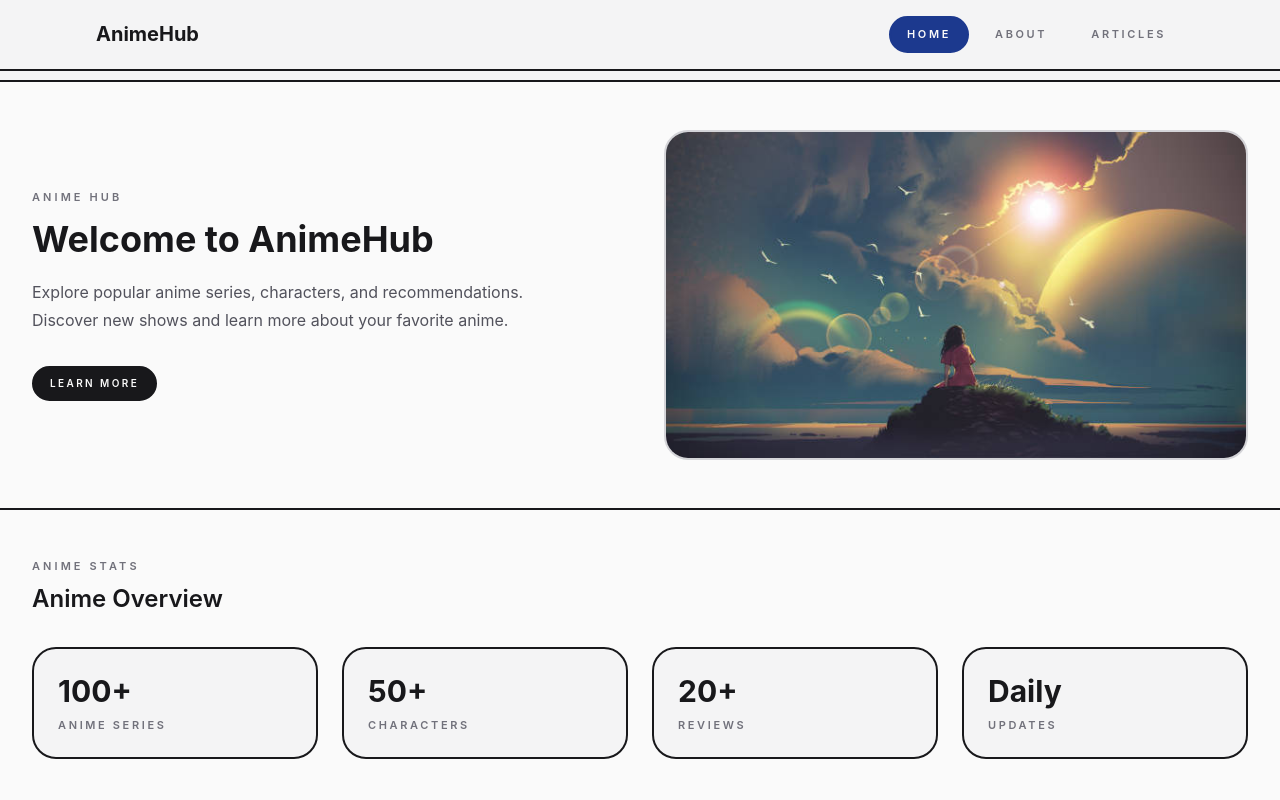
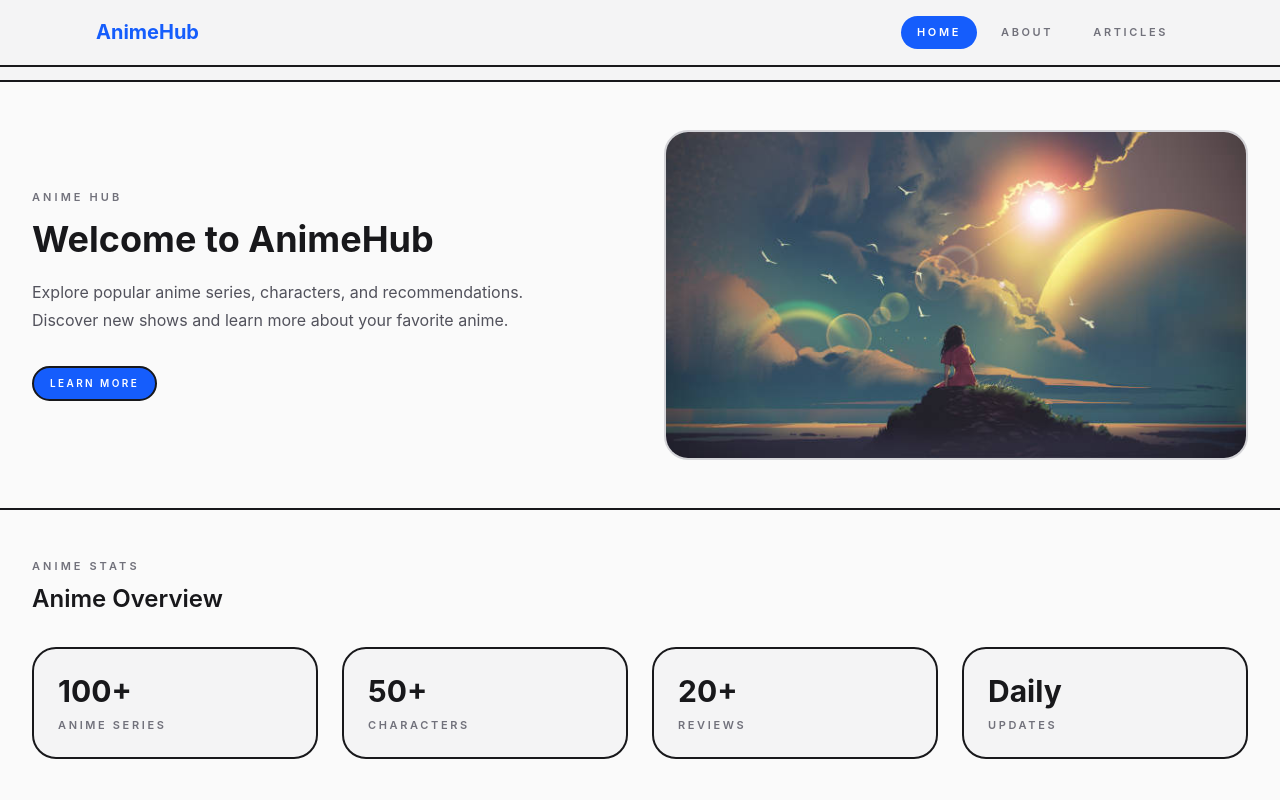
Before and after one commit to kobevcxz/alejandro-webprog, a React (Vite) app in the folder alejandro-client/: page / in a window 1280 px wide. Shown: the top 800 px of the page. Built offline with nearby package versions, Linux system fonts and the light colour scheme.

Commit message:
lab-act2

```diff
--- a/alejandro-client/src/components/Button.jsx
+++ b/alejandro-client/src/components/Button.jsx
@@ -1,7 +1,7 @@
 import { Link } from 'react-router-dom';
 
 const variantClasses = {
-    primary: 'bg-zinc-900 text-zinc-50 hover:bg-zinc-700',
+  primary: 'bg-blue-600 text-white hover:bg-blue-500',
   secondary: 'bg-zinc-50 text-zinc-900 hover:bg-zinc-200',
 };
 
@@ -13,13 +13,10 @@ const Button = ({
   className = '',
 }) => {
   const classes = [
-        `inline-flex items-center justify-center rounded-full border-2 border-zinc-900
-        px-4 py-2 text-[10px] font-semibold uppercase tracking-[0.24em] transition`,
+    'inline-flex items-center justify-center rounded-full border-2 border-zinc-900 px-4 py-2 text-[10px] font-semibold uppercase tracking-[0.24em] transition',
     variantClasses[variant] ?? variantClasses.secondary,
     className,
-    ]
-        .join(' ')
-        .trim();
+  ].join(' ').trim();
 
   if (to) {
     return (
--- a/alejandro-client/src/components/Layout.jsx
+++ b/alejandro-client/src/components/Layout.jsx
@@ -1,11 +1,11 @@
 import { Outlet } from 'react-router-dom';
-import NavBar from "./NavBar";
+import NavBar from './NavBar';
 
 const Layout = () => {
   return (
     <div className="min-h-screen bg-zinc-100 text-zinc-900">
       <NavBar />
-            <main className="pb-16 pt-20">
+      <main className="pt-20 pb-16">
         <Outlet />
       </main>
     </div>
--- a/alejandro-client/src/components/NavBar.jsx
+++ b/alejandro-client/src/components/NavBar.jsx
@@ -6,39 +6,36 @@ const links = [
   { label: 'Articles', to: '/articles' },
 ];
 
-const navLinkClassName = ({ isActive }) =>
+const navLinkClass = ({ isActive }) =>
   [
-        'rounded-full border-2 px-4 py-2 text-[11px] font-semibold uppercase tracking-[0.24em] transition',
+    'rounded-full px-4 py-2 text-[11px] font-semibold uppercase tracking-[0.24em] transition',
     isActive
-            ? 'border-blue-900 bg-blue-900 text-zinc-50'
-            : 'border-transparent text-zinc-500 hover:border-zinc-900 hover:bg-zinc-50 hover:text-zinc-900',
+      ? 'bg-blue-600 text-white'
+      : 'text-zinc-500 hover:bg-zinc-200 hover:text-zinc-900',
   ].join(' ');
 
 const NavBar = () => {
   return (
-        <header className="fixed inset-x-0 top-0 z-50 border-b-2 border-zinc-900 bg-zinc-100/95 backdrop-blur">
-            <div className="mx-auto flex max-w-6xl items-center justify-between gap-4 px-4 py-4 sm:px-6 lg:px-8">
+    <header className="fixed inset-x-0 top-0 z-50 border-b-2 border-zinc-900 bg-zinc-100/90 backdrop-blur">
+      <div className="mx-auto flex max-w-6xl items-center justify-between px-4 py-4 sm:px-6 lg:px-8">
 
-                {/* LOGO (only changed text) */}
-                <NavLink to="/" className="flex items-center gap-3">
-                    <p className="text-xl font-bold text-zinc-900">
+        <NavLink to="/" className="text-xl font-bold text-blue-600">
           AnimeHub
-                    </p>
         </NavLink>
 
-                {/* NAV LINKS (same) */}
-                <nav className="hidden items-center gap-2 md:flex">
+        <nav className="flex items-center gap-2">
           {links.map((link) => (
             <NavLink
               key={link.to}
               to={link.to}
               end={link.to === '/'}
-                            className={navLinkClassName}
+              className={navLinkClass}
             >
               {link.label}
             </NavLink>
           ))}
         </nav>
+
       </div>
     </header>
   );
```
Lines whose indentation alone changed are shown as unchanged.
